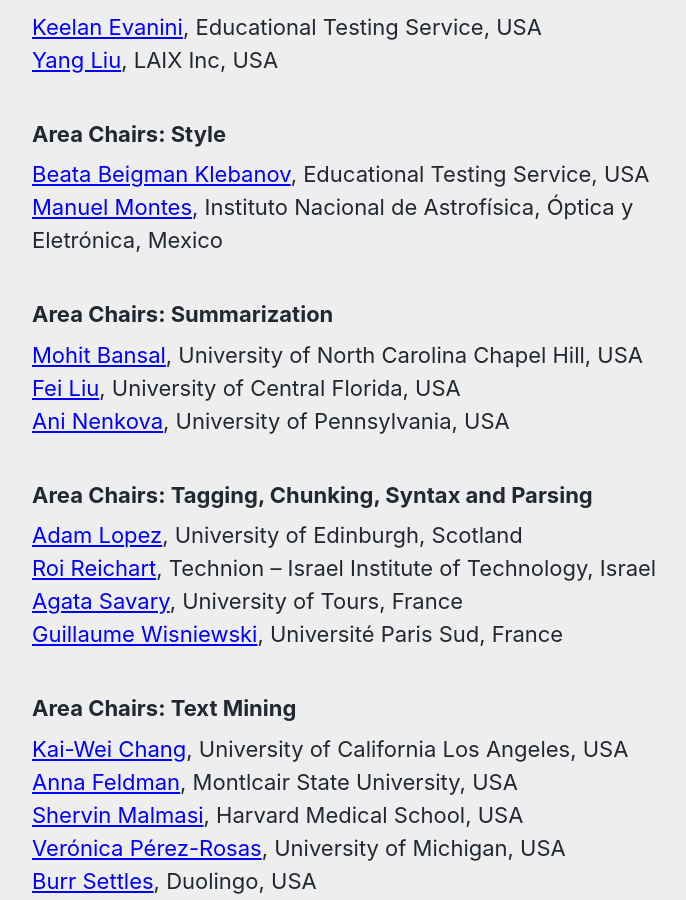
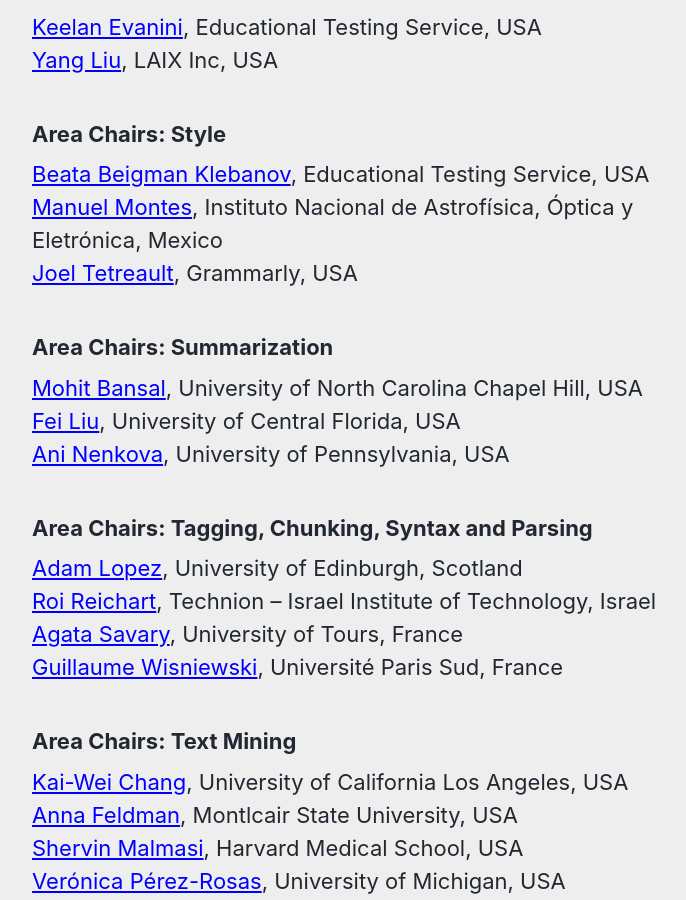
Before and after one commit to naacl-org/naacl-2021-website, a Jekyll site: the page built from _pages/organization.md, in a window 1280 px wide and 900 px high, scrolled down 4723 px. Shown: the whole window, without its empty margins (290-976 px from the left). Built offline with Jekyll 4.4.1, drawn with Linux system fonts in a browser that asks for light colours; nearby versions of some CDN libraries.

Commit message:
Add Joel to style area chairs.

```diff
--- a/_pages/organization.md
+++ b/_pages/organization.md
@@ -5,7 +5,6 @@
 permalink: /organization
 sidebar: false
 ---
-{% include base_path %}
 
 <h3>General Chair [<a href="mailto:naacl2019.jillb@gmail.com">email</a>]</h3>
 Jill Burstein, Educational Testing Service, USA <br/>
@@ -131,7 +130,8 @@
 
 <h3>Area Chairs: Style</h3>
 <a href="mailto:bbeigmanklebanov@ets.org">Beata Beigman Klebanov</a>, Educational Testing Service, USA<br/>
-<a href="mailto:mmontesg@inaoep.mx">Manuel Montes</a>, Instituto Nacional de Astrofísica, Óptica y Eletrónica, Mexico
+<a href="mailto:mmontesg@inaoep.mx">Manuel Montes</a>, Instituto Nacional de Astrofísica, Óptica y Eletrónica, Mexico<br/>
+<a href="mailto:joel.tetreault@grammarly.com">Joel Tetreault</a>, Grammarly, USA
 
 <h3>Area Chairs: Summarization</h3>
 <a href="mailto:mbansal@cs.unc.edu">Mohit Bansal</a>, University of North Carolina Chapel Hill, USA<br/>
```
